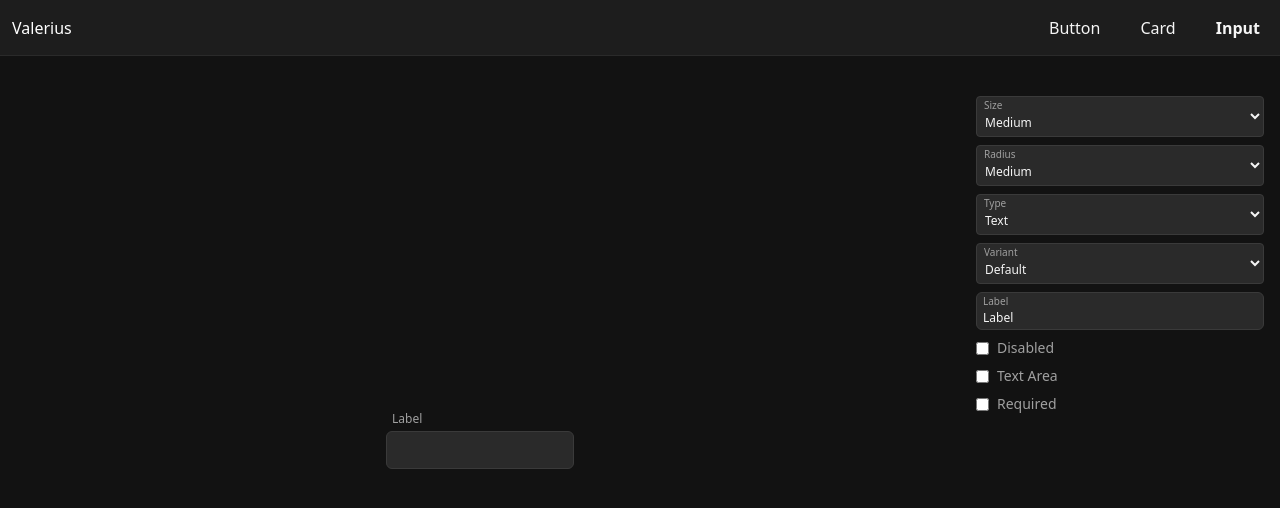
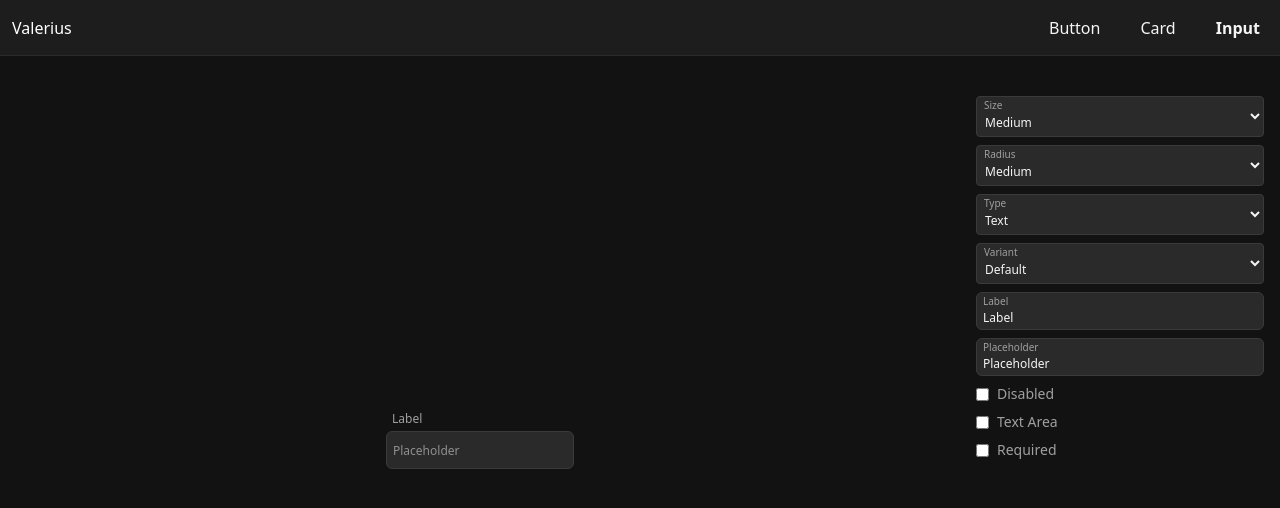
Before and after one commit to Villy-P/corekit-ui, a SvelteKit app: page /input in a window 1280 px wide. Shown: the top 508 px of the page. Built offline with nearby package versions, Linux system fonts and the light colour scheme.

Commit message:
feat: add placeholder support to FloatingInput component

```diff
--- a/src/components/FloatingInput.svelte
+++ b/src/components/FloatingInput.svelte
@@ -17,6 +17,7 @@
         divClass = "",
         icon = undefined,
         variant = "floating",
+        placeholder = "",
         value = $bindable(),
         onfocus = undefined,
         onblur = undefined,
@@ -166,6 +167,7 @@
             class={combinedClass}
             {required}
             {disabled}
+            placeholder={variant === "floating" ? "" : placeholder}
             aria-disabled={disabled}
             style={customStyle}
             {...restProps}
--- a/src/routes/input/+page.svelte
+++ b/src/routes/input/+page.svelte
@@ -45,11 +45,12 @@
     let isTextArea: boolean = $state(false);
     let required: boolean = $state(false);
     let type: string = $state("text");
+    let placeholder: string = $state("Placeholder");
 </script>
 
 <div class="w-full h-screen flex pt-20">
     <div class="w-3/4 flex-center">
-        <FloatingInput {size} {radius} {label} {disabled} {isTextArea} {required} {type} {variant}/>
+        <FloatingInput {size} {radius} {label} {disabled} {isTextArea} {required} {type} {variant} {placeholder}/>
     </div>
 
     <div class="w-1/4 p-4 flex flex-col gap-2">
@@ -57,7 +58,8 @@
         <FloatingSelect divClass="w-full" options={sizeOptions} bind:value={radius} label="Radius"/>
         <FloatingSelect divClass="w-full" options={typeOptions} bind:value={type} label="Type"/>
         <FloatingSelect divClass="w-full" options={variantOptions} bind:value={variant} label="Variant"/>
-        <FloatingInput divClass="w-full" bind:value={label} label="Label"/>
+        <FloatingInput size="full" bind:value={label} label="Label"/>
+        <FloatingInput size="full" bind:value={placeholder} label="Placeholder"/>
         <Checkbox label="Disabled" bind:checked={disabled}/>
         <Checkbox label="Text Area" bind:checked={isTextArea}/>
         <Checkbox label="Required" bind:checked={required}/>
--- a/src/types/FloatingInput.ts
+++ b/src/types/FloatingInput.ts
@@ -15,6 +15,7 @@ export interface FloatingInputProps {
     required?: boolean;
     disabled?: boolean;
     variant?: InputVariant;
+    placeholder?: string;
     onfocus?: (e?: FocusEvent) => void;
     onblur?: (e?: FocusEvent) => void;
     validInputRegex?: RegExp;
```
